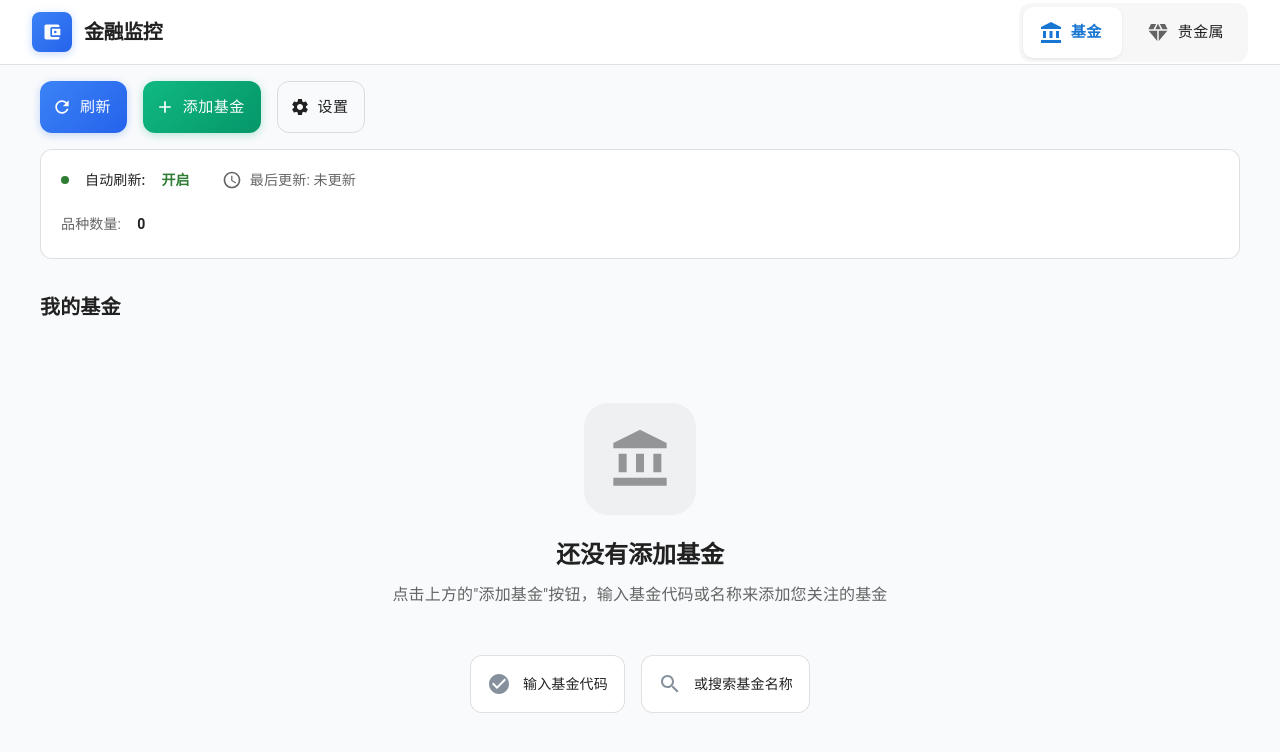
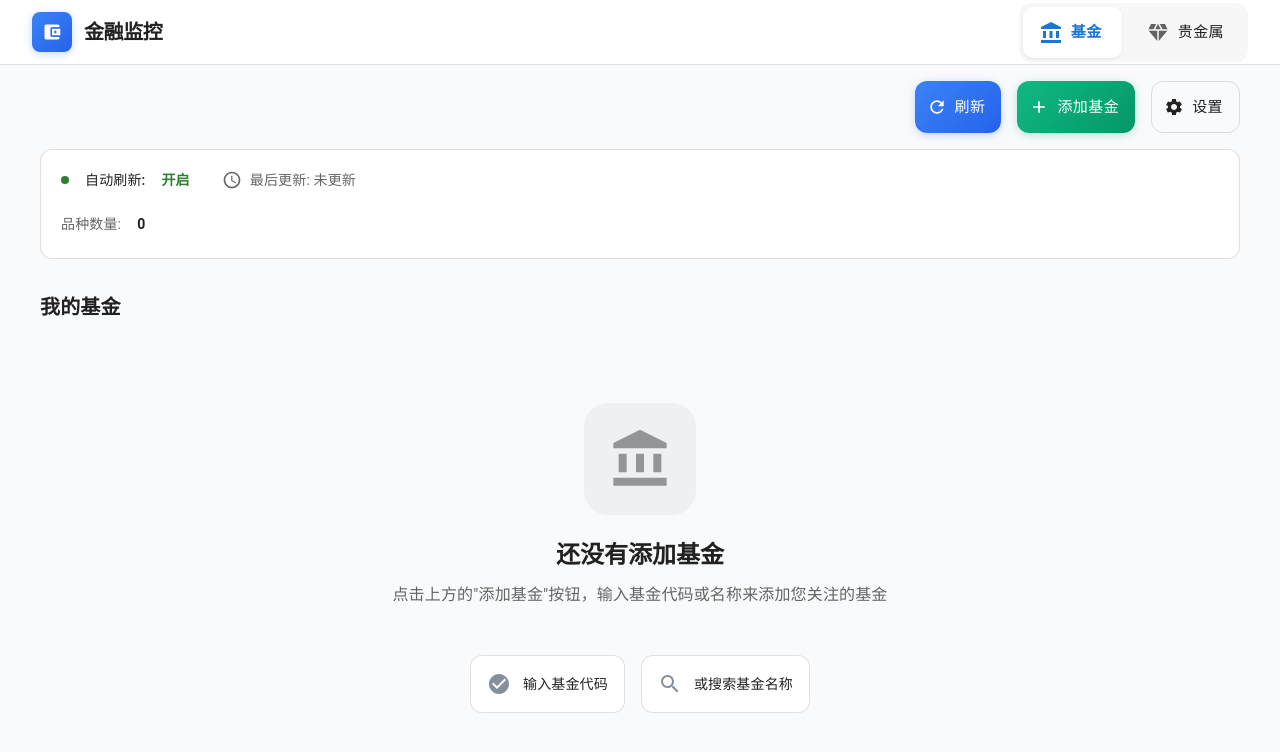
Before and after one commit to ADgainaihongshixian/fund-monitor, a React (Vite) app: page / in a window 1280 px wide. Shown: the top 752 px of the page. Built offline with nearby package versions, Linux system fonts and the light colour scheme.

Commit message:
fix: 操作布局调整

```diff
--- a/src/pages/FundPage.tsx
+++ b/src/pages/FundPage.tsx
@@ -129,7 +129,7 @@ const FundPage = () => {
       </>}
     >
       <Container maxWidth="lg" sx={{ px: { xs: 2, sm: 0, md: 0 } }}>
-        <Stack direction="row" justifyContent="space-between" alignItems="center" spacing={3} sx={{ mb: 2, flexWrap: 'wrap' }}>
+        <Stack direction="row" justifyContent="end" alignItems="center" spacing={3} sx={{ mb: 2, flexWrap: 'wrap' }}>
           <Stack direction="row" spacing={2}>
             <Button
               variant="contained"
--- a/src/pages/PreciousMetalPage.tsx
+++ b/src/pages/PreciousMetalPage.tsx
@@ -50,7 +50,7 @@ const PreciousMetalPage = () => {
       }
     >
       <Container maxWidth="lg" sx={{ px: { xs: 2, sm: 0, md: 0 } }}>
-        <Stack direction="row" justifyContent="space-between" alignItems="center" spacing={3} sx={{ mb: 2, flexWrap: 'wrap' }}>
+        <Stack direction="row" justifyContent="end" alignItems="center" spacing={3} sx={{ mb: 2, flexWrap: 'wrap' }}>
           <Stack direction="row" spacing={2}>
             <Button
               variant="contained"
```
